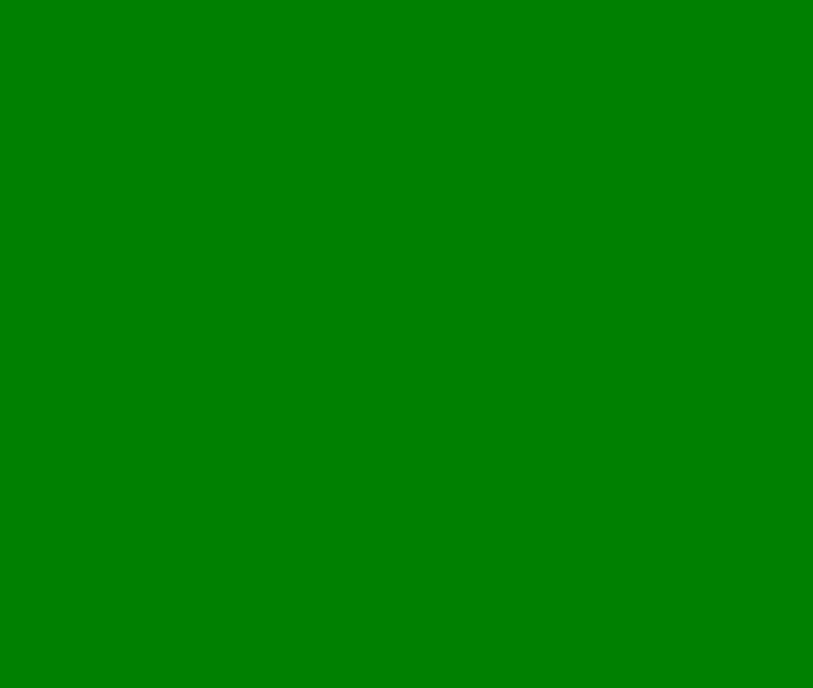
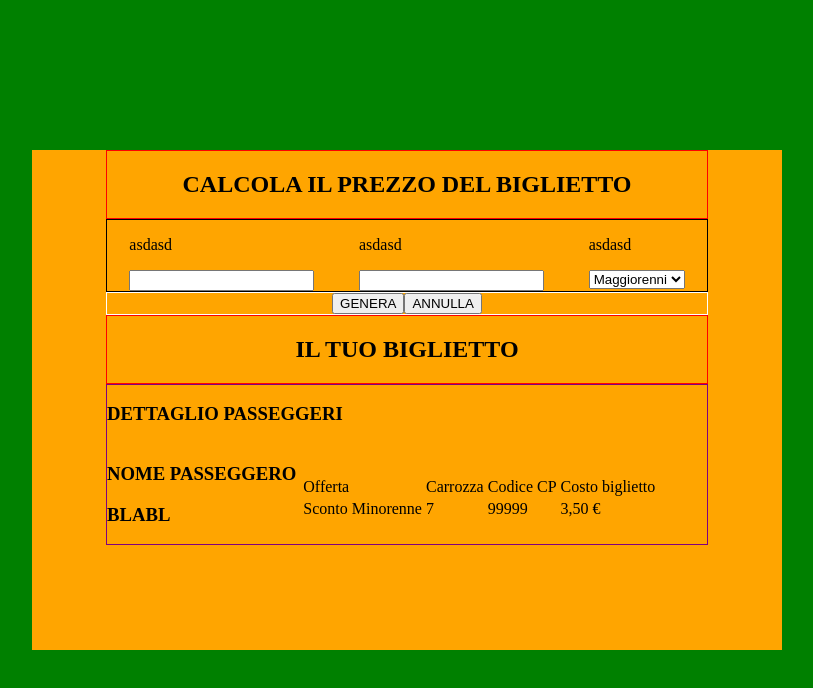
Before and after one commit to LucaRiccio/js-biglietto-treno-form, a plain HTML site: page index.html in a window 1280 px wide. Shown: the whole page, without its empty margins (233-1046 px from the left). Drawn offline with Linux system fonts and the light colour scheme.

Commit message:
Bozza Layout

```diff
--- a/css/style.css
+++ b/css/style.css
@@ -1,3 +1,61 @@
 body {
+  margin: 0;
+  padding: 0;
+  box-sizing: border-box;
+}
+
+.container-fluid {
   background-color: green;
+  width: 100vw;
+  height: 100vh;
+  position: relative;
 }
+
+.container {
+  background-color: orange;
+  width: 750px;
+  height: 500px;
+  position: absolute;
+  top: 50%;
+  left: 50%;
+  transform: translate(-50%,-50%);
+}
+
+.titolo {
+  width: 80%;
+  margin: 0 auto;
+  text-align: center;
+  border: 1px solid red;
+}
+
+.inserimenti {
+  display: flex;
+  flex-direction: row;
+  justify-content: space-around;
+  width: 80%;
+  border: 1px solid black;
+  margin: 0 auto;
+}
+
+.procedi {
+  display: flex;
+  flex-direction: row;
+  justify-content: center;
+  width: 80%;
+  margin: 0 auto;
+  border: 1px solid white;
+}
+
+.ticket {
+  width: 80%;
+  margin: 0 auto;
+  border: 1px solid purple;
+}
+
+.grigio {
+  display: inline-block;
+}
+
+.tabella {
+  display: inline-block;
+}
--- a/index.html
+++ b/index.html
@@ -10,6 +10,71 @@
     <script src="js/script.js" charset="utf-8"></script>
   </head>
   <body>
+    <div class="container-fluid">
+      <div class="container">
+        <div class="titolo">
+          <h2>CALCOLA IL PREZZO DEL BIGLIETTO</h2>
+        </div>
+
+        <div class="inserimenti">
+          <div class="nome-cognome">
+            <p>asdasd</p>
+            <input type="text" name="" value="">
+          </div>
+          <div class="chilometri">
+            <p>asdasd</p>
+            <input type="text" name="" value="">
+          </div>
+          <div class="classe">
+            <p>asdasd</p>
+            <select class="" name="">
+              <option value="0">Maggiorenni</option>
+              <option value="1">Minorenni</option>
+              <option value="2">Over</option>
+            </select>
+          </div>
+        </div>
+        <div class="procedi">
+          <div class="genera">
+            <button type="button" name="button">GENERA</button>
+          </div>
+          <div class="annulla">
+            <button type="button" name="button">ANNULLA</button>
+          </div>
+        </div>
+
+        <div class="titolo">
+          <h2>IL TUO BIGLIETTO</h2>
+        </div>
+
+        <div class="ticket">
+          <h3>DETTAGLIO PASSEGGERI</h3>
+          <div class="grigio">
+            <h3>NOME PASSEGGERO</h3>
+            <h3>BLABL</h3>
+          </div>
+          <div class="tabella">
+            <table>
+              <tr>
+                <td>Offerta</td>
+                <td>Carrozza</td>
+                <td>Codice CP</td>
+                <td>Costo biglietto</td>
+              </tr>
+              <tr>
+                <td>Sconto Minorenne</td>
+                <td>7</td>
+                <td>99999</td>
+                <td>3,50 €</td>
+              </tr>
+            </table>
+
+          </div>
+
+        </div>
+
+      </div>
+    </div>
 
   </body>
 </html>
--- a/js/script.js
+++ b/js/script.js
@@ -1 +1 @@
-alert("prova");
+// alert("prova");
```
